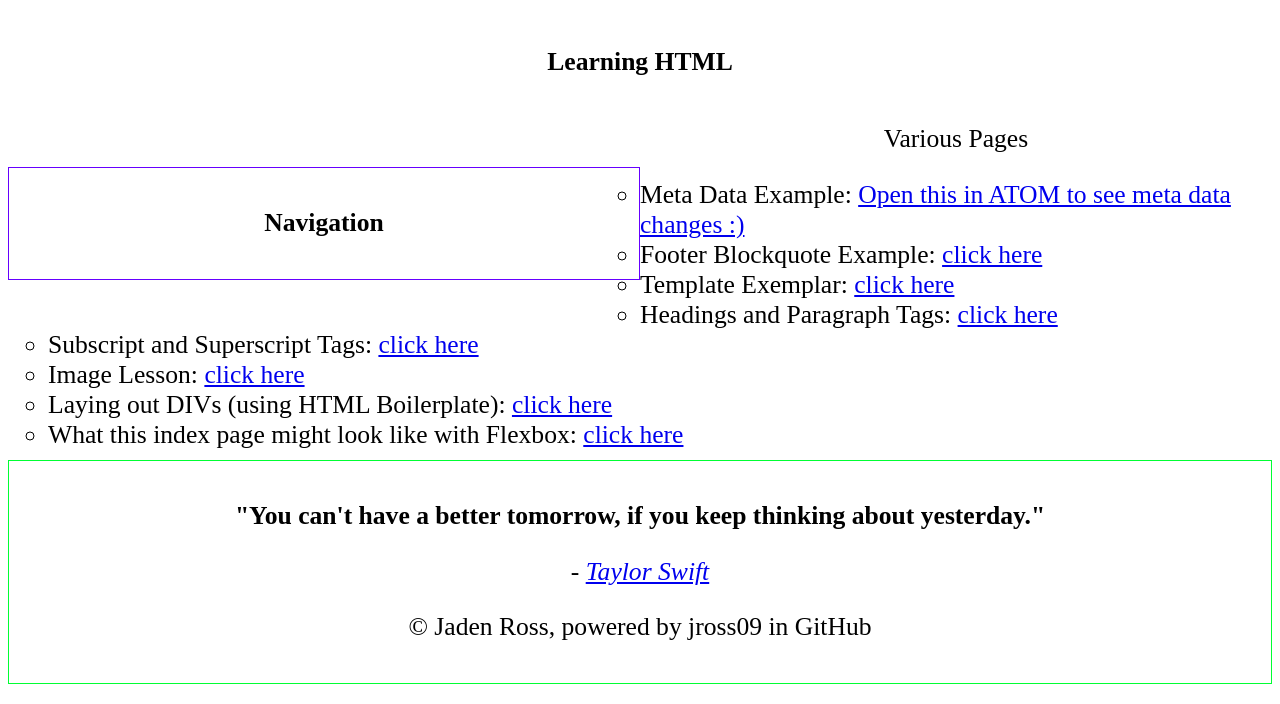
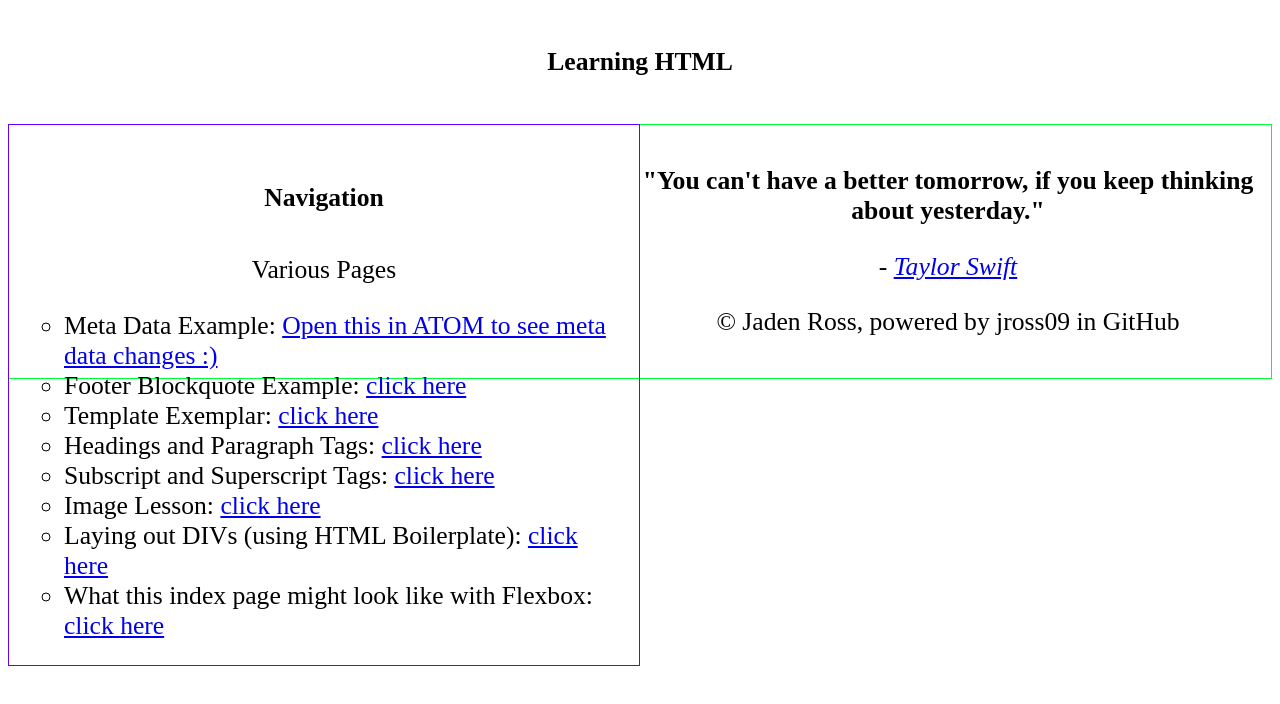
Before and after one commit to jross09/Learning-HTML, a plain HTML site: page index.html in a window 1280 px wide. Drawn offline with Linux system fonts and the light colour scheme.

Commit message:
Update index.html

```diff
--- a/index.html
+++ b/index.html
@@ -70,8 +70,8 @@
 
     <body>
         <header><div><h1 style="font-size:5.5vw;"><p style="text-align:center">Learning HTML</p></h1></div></header>
-        <div><nav>
-            <header><h1 class="main" style="font-size:4vw"><p style="text-align:center">Navigation</header></h1></p>
+        <div><nav class="main">
+            <header><h1 style="font-size:4vw"><p style="text-align:center">Navigation</header></h1></p>
             <section>
                 <header style="font-size:2vw"><p style="text-align:center;">Various Pages</p></header>
                 <ul style="list-style-type:circle; font-size:0.75vw">
```
